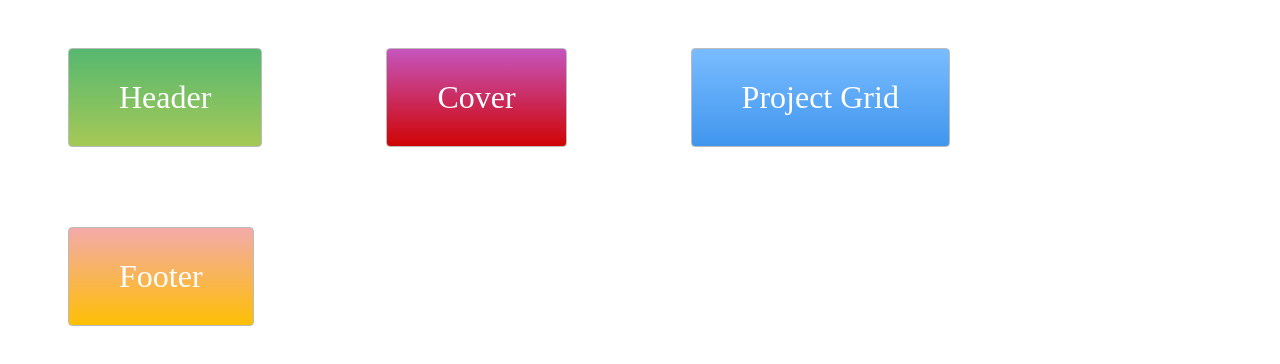
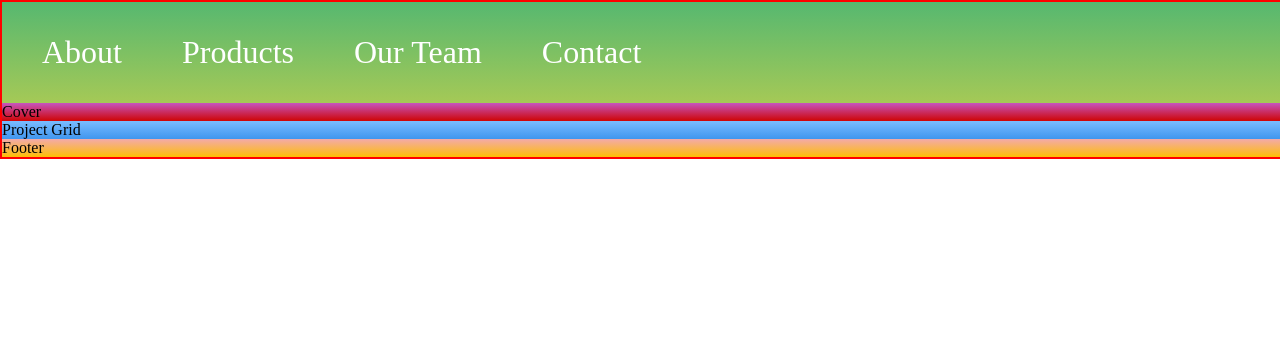
Before and after one commit to LasalleSprewell/grid-project, a plain HTML site: page index.html in a window 1280 px wide. Drawn offline with Linux system fonts and the light colour scheme.

Commit message:
Removed button characteristics to begin project

```diff
--- a/index.html
+++ b/index.html
@@ -5,9 +5,16 @@
   <link rel="stylesheet" type="text/css" href="./style.css">
 </head>
 <body>
-  <div class="zone green">Header</div>
-  <div class="zone red">Cover</div>
-  <div class="zone blue">Project Grid</div>
-  <div class="zone yellow">Footer</div>
+  <nav class="zone green">
+    <div class="navbar">
+      <ul>About</ul>
+      <ul>Products</ul>
+      <ul>Our Team</ul>
+      <span class="right-of-page"><ul>Contact</ul></span>
+    </div>
+  </nav>
+  <div class="red main-section">Cover</div>
+  <div class="blue project-grid">Project Grid</div>
+  <footer class="yellow">Footer</footer>
 </body>
 </html>
--- a/style.css
+++ b/style.css
@@ -1,12 +1,13 @@
+body {
+    width: 100%;
+    height: 100%;
+    margin: 0;
+    border: 2px solid red;
+}
 .zone {
-    padding:30px 50px;
-    margin:40px 60px;
     cursor:pointer;
-    display:inline-block;
     color:#FFF;
     font-size:2em;
-    border-radius:4px;
-    border:1px solid #bbb;
     transition: all 0.3s linear;
 }
 
@@ -69,3 +70,19 @@
     background: -ms-linear-gradient(top, #7abcff 0%,#60abf8 44%,#4096ee 100%); /* IE10+ */
     background: linear-gradient(top, #7abcff 0%,#60abf8 44%,#4096ee 100%); /* W3C */
 }
+nav {
+    display: flex;
+    width: 100%;
+    margin: 0;
+}
+.navbar {
+    display: flex;
+    list-style: none;
+    justify-content: start;
+    gap: 20px;
+}
+.right-of-page {
+    display: flex;
+    justify-content: flex-end;
+
+}
```
